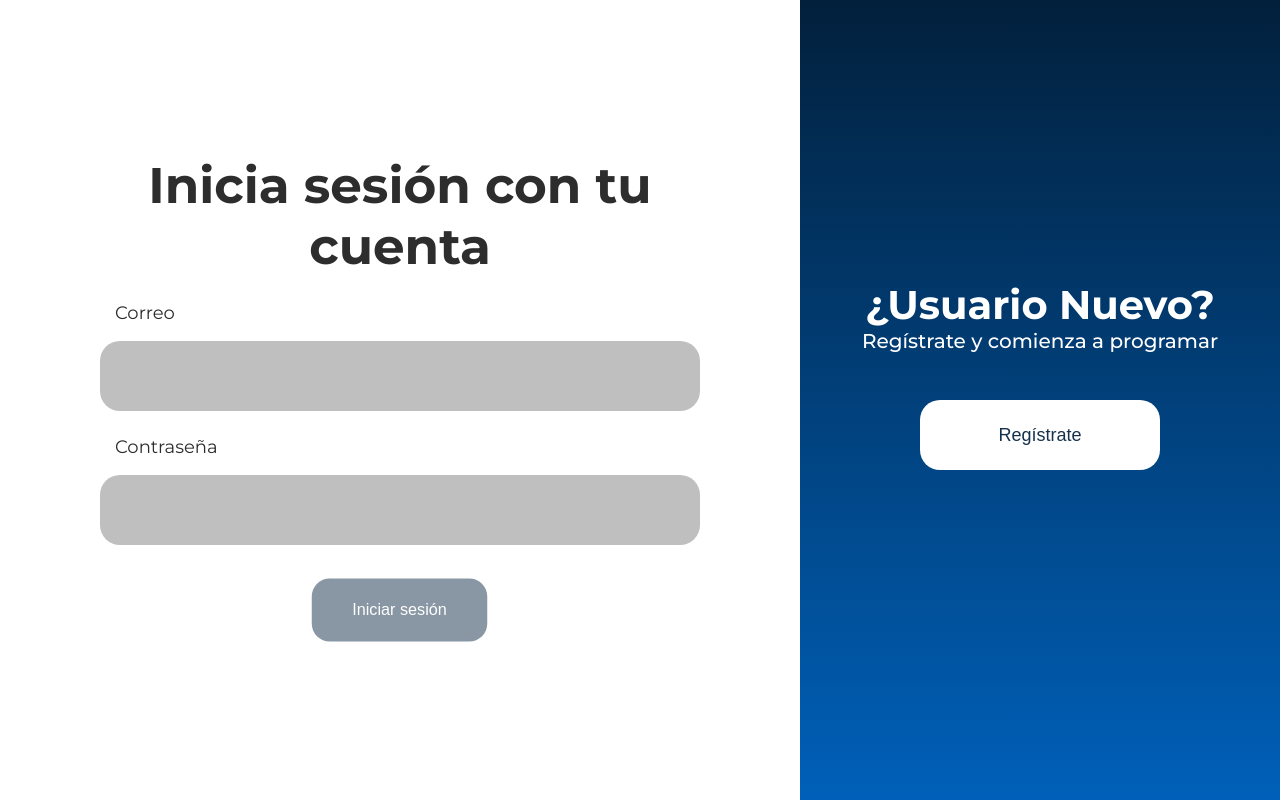
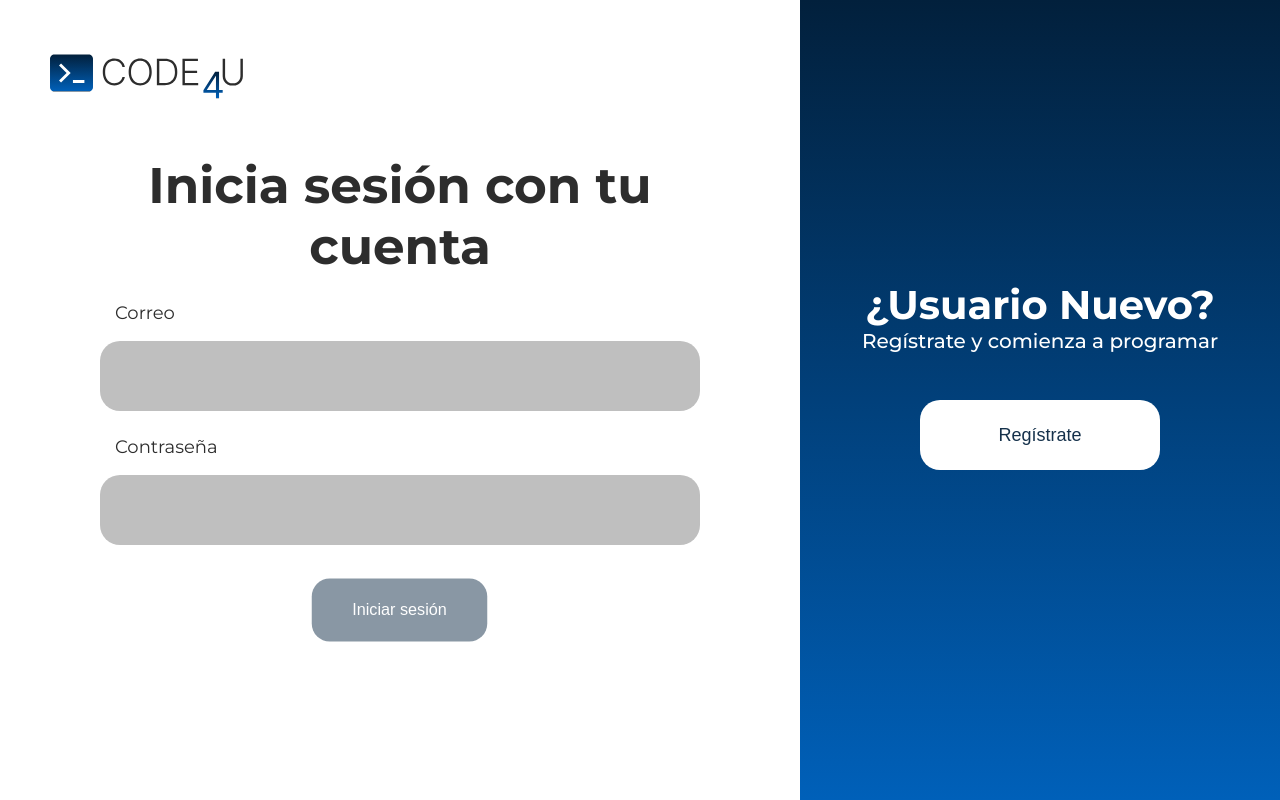
Before and after one commit to Code4UHub/client, a React (Create React App) app: page /auth in a window 1280 px wide. Built offline with nearby package versions, Linux system fonts and the light colour scheme.

Commit message:
[AUTH] Added Code4U Logo

```diff
--- /dev/null
+++ b/src/components/Logo/Logo.module.css
@@ -0,0 +1,13 @@
+
+
+div .logo-container {
+    position: absolute;
+    left: 5rem;
+    top: 5rem;
+    width: 20rem;
+    z-index: 2;
+}
+
+div .logo-container img {
+    width: 100%;
+}
--- /dev/null
+++ b/src/components/Logo/Logo.tsx
@@ -0,0 +1,22 @@
+import React from "react";
+import whiteLogo from './whiteLogo.svg'
+import blueLogo from './blueLogo.svg'
+import styles from './Logo.module.css'
+
+type Props = {
+    type: string,
+    position: string,
+};
+
+export function Logo({ type, position } : Props) {
+    if (position === "auth") {
+        return (
+            <div className={`${styles['logo-container']} ${styles[type]}`}>
+                <img alt="Code4U Logo" src={type === "blue" ? blueLogo : whiteLogo} />
+            </div>
+        )
+    }
+    return (
+        <img alt="Code4U Logo" src={type === "blue" ? blueLogo : whiteLogo} />
+    )
+}
--- a/src/routes/authentication/Authentication.tsx
+++ b/src/routes/authentication/Authentication.tsx
@@ -1,6 +1,8 @@
 import React, { useState } from "react";
 import AuthenticationForm from "components/AuthenticationForm/AuthenticationForm";
 import { AuthenticationSideBar } from "components/AuthenticationSidebar/AuthenticationSidebar";
+import { Logo } from 'components/Logo/Logo'
+
 import style from "./Authentication.module.css";
 
 export enum ScreenTypes {
@@ -18,6 +20,7 @@ function Authentication() {
 
   return (
     <div className={style["authentication-container"]}>
+      <Logo position="auth" type={screen === ScreenTypes.signIn ? "blue" : "white"}/>
       <AuthenticationSideBar screen={screen} screenHandler={updateScreen} />
       <AuthenticationForm screen={screen} />
     </div>
--- a/src/utils/db/db.utils.ts
+++ b/src/utils/db/db.utils.ts
@@ -46,5 +46,4 @@ export const logUser = async <T>(user: {
   }
 
   return request.json();
-
 }
```
Also changed, not shown: src/components/Logo/blueLogo.svg (added), src/components/Logo/whiteLogo.svg (added).
